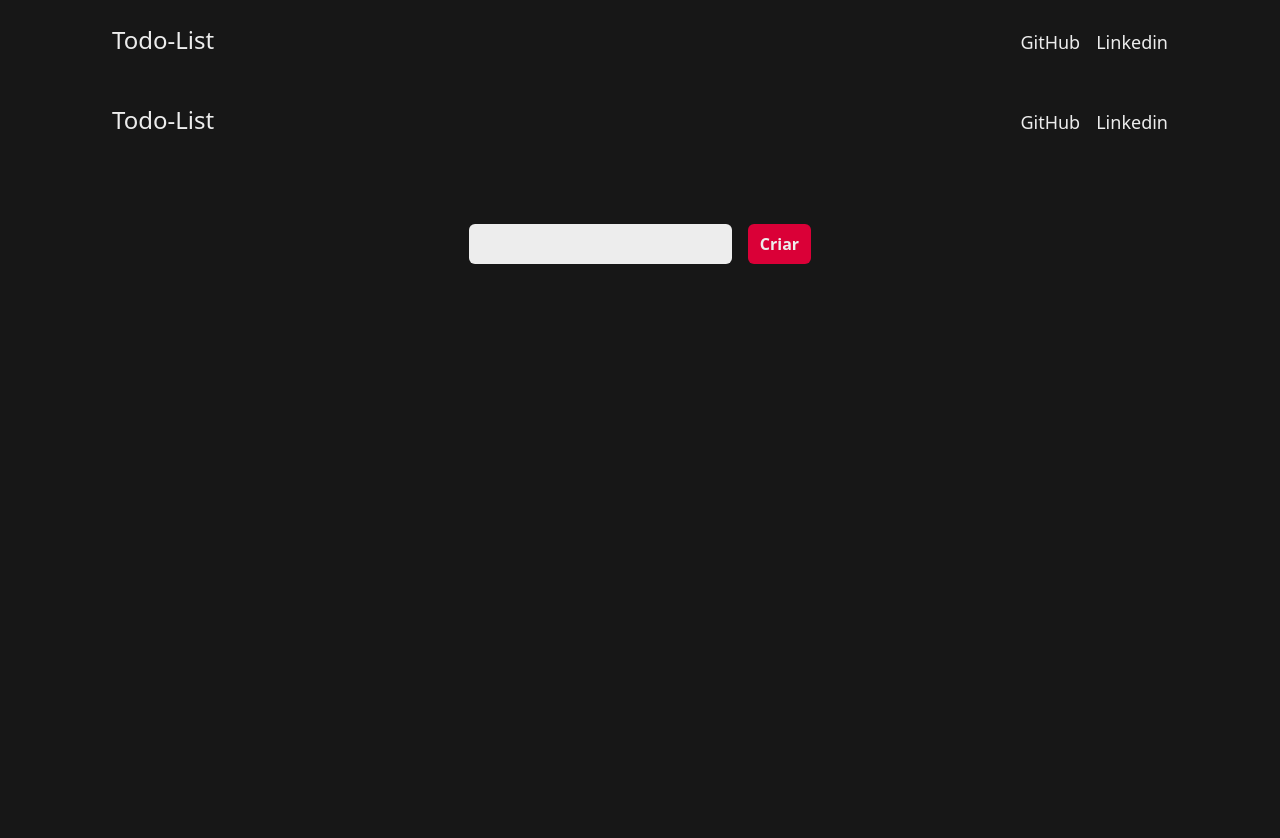
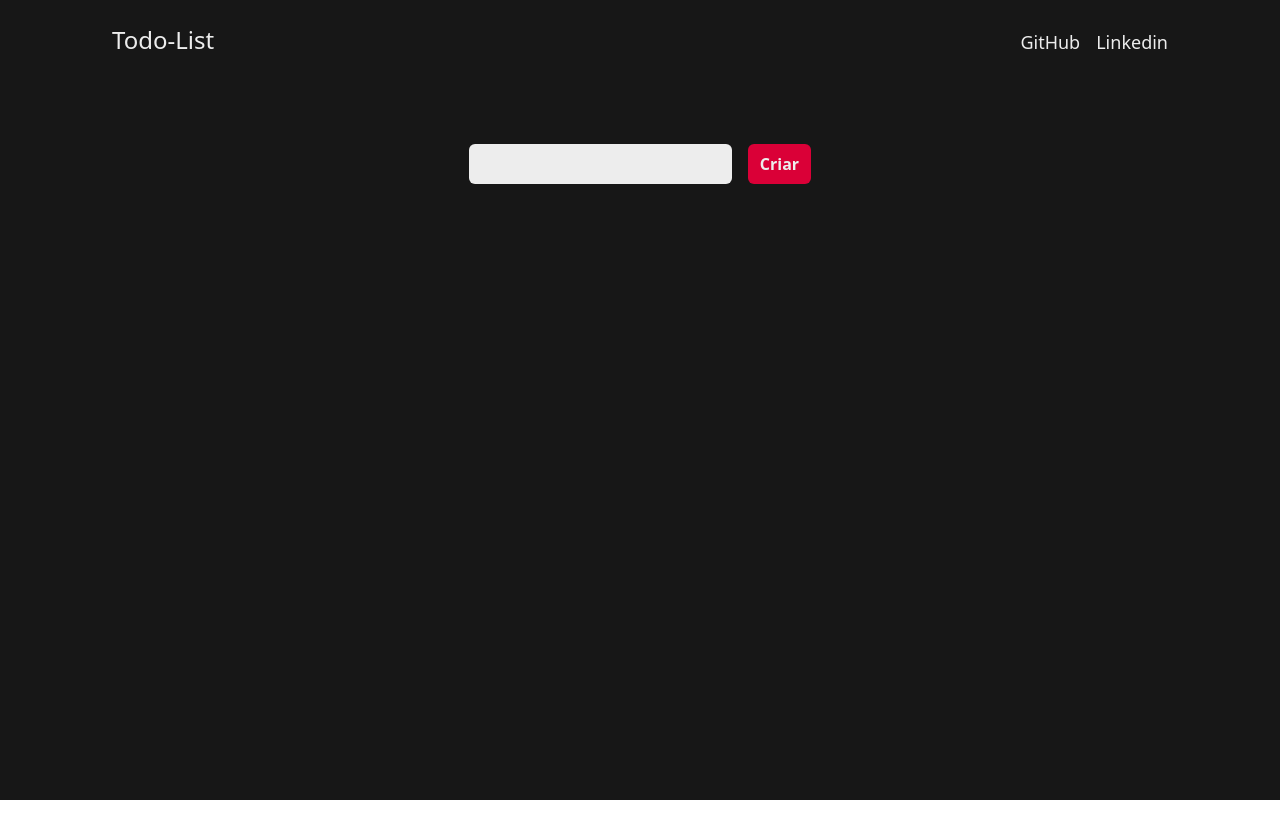
Before and after one commit to gabrielh-silvestre/todo-list, a React (Create React App) app: page / in a window 1280 px wide. Shown: the top 838 px of the page. After the commit the page ends 800 px from the top, so only its background shows below. Built offline with nearby package versions, Linux system fonts and the light colour scheme.

Commit message:
refactor(Home): remove Header

```diff
--- a/src/pages/Home.tsx
+++ b/src/pages/Home.tsx
@@ -1,13 +1,11 @@
-import { Header } from '../components/Header';
 import { InputTask } from '../components/InputTask';
 import TaskList from '../components/TaskList';
 
 export function Home() {
   return (
-    <div className='h-screen bg-gray-dark'>
-      <Header />
+    <>
       <InputTask />
       <TaskList />
-    </div>
+    </>
   );
 }
```
